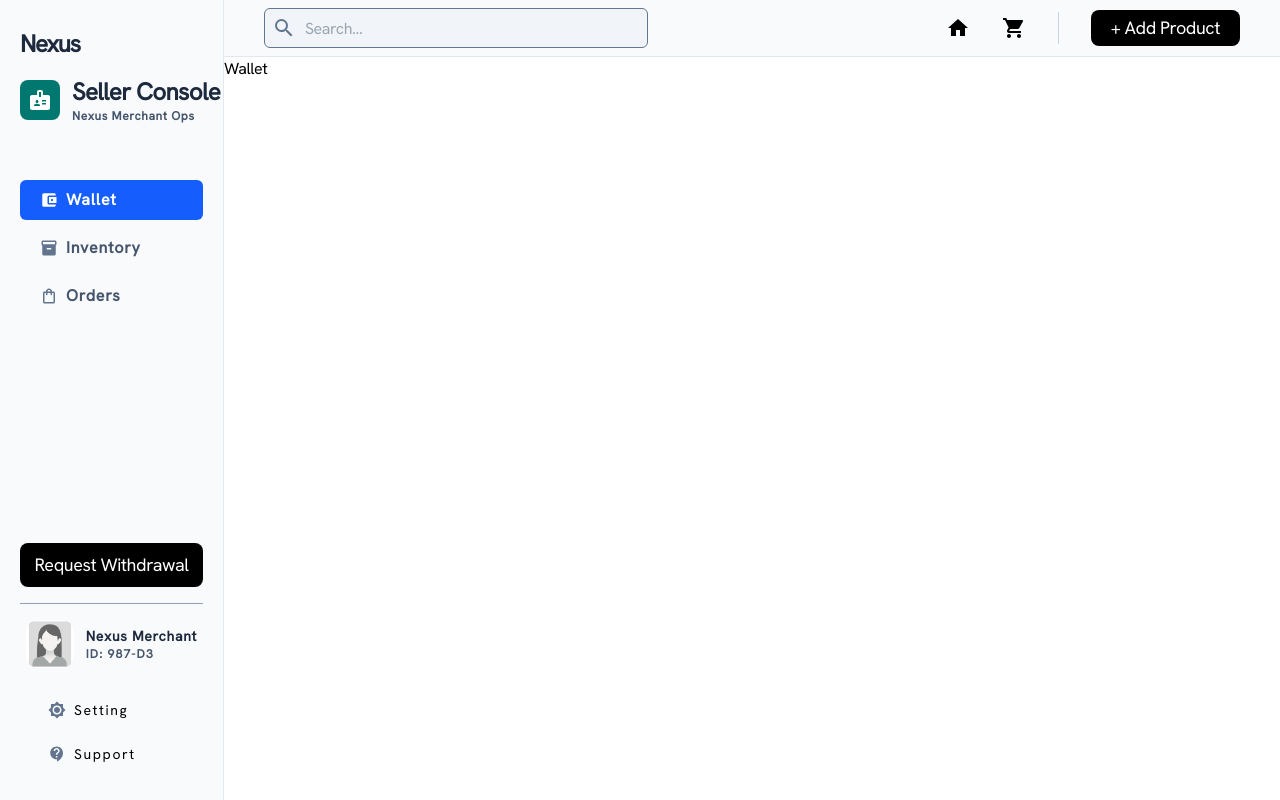
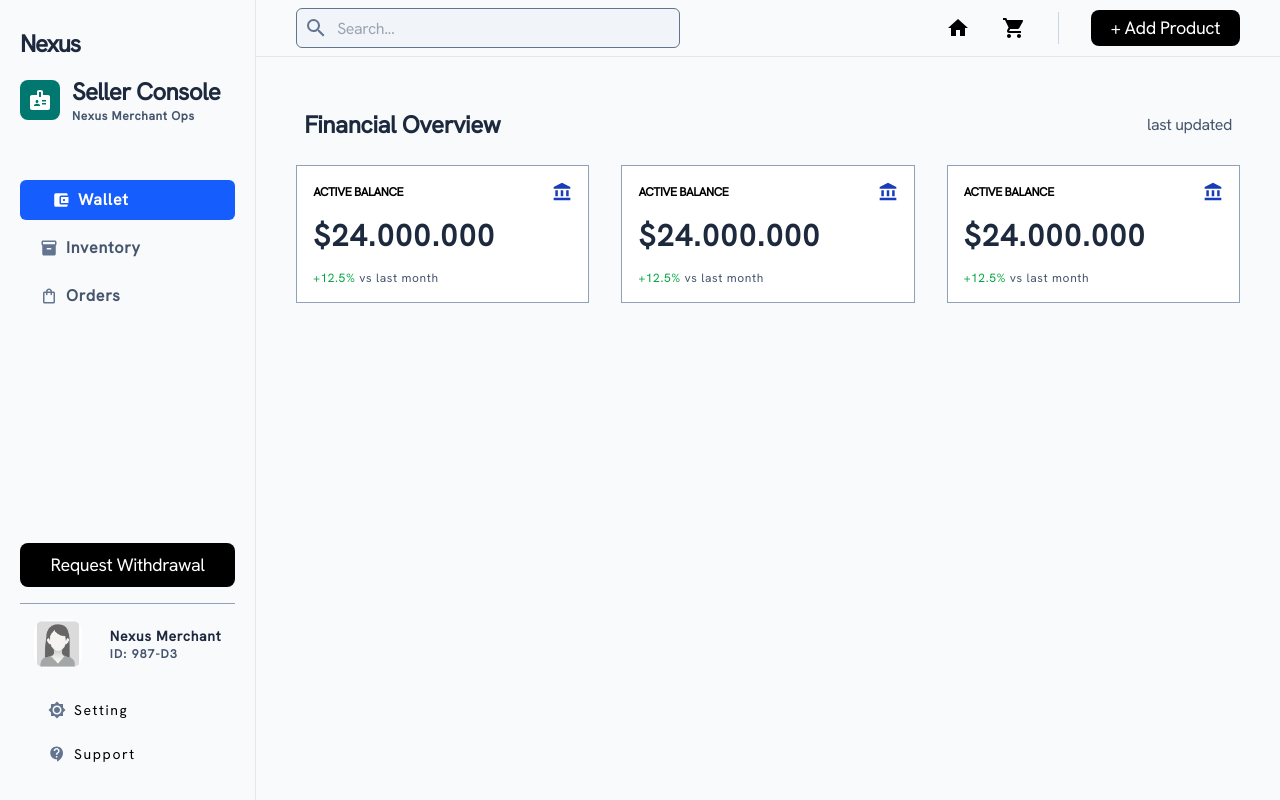
Before and after one commit to Sarath-Dharmaraj/Nexus_Commerce, a React (Vite) app in the folder Frontend/: page /merchant in a window 1280 px wide. Built offline with nearby package versions, Linux system fonts and the light colour scheme.

Commit message:
cards added for wallet

```diff
--- a/Frontend/src/components/merchComp/HeaderMerch.jsx
+++ b/Frontend/src/components/merchComp/HeaderMerch.jsx
@@ -21,7 +21,7 @@ function HeaderMerch() {
             <span className="cursor-pointer">
               <MdHome />
             </span>
-            <span>
+            <span className="cursor-pointer">
               <MdLocalGroceryStore className="cursor-pointer" />
             </span>
           </div>
--- a/Frontend/src/components/merchComp/Sidebar.jsx
+++ b/Frontend/src/components/merchComp/Sidebar.jsx
@@ -12,22 +12,22 @@ function Sidebar() {
   const { state, dispatch } = useMerchant();
   console.log(state);
   return (
-    <div className="hiddden md:static w-[17.5%]  py-5 bg-slate-50 border-r border-slate-200">
+    <div className="hiddden md:static w-xs py-5 bg-slate-50 border-r border-slate-200">
       <div className="flex flex-col items-center gap-14 mx-5 py-2 h-full">
         {/* Ttile */}
         <div className="w-full flex flex-col items-start gap-4">
           <span className="text-2xl font-bold tracking-tighter text-slate-800">
             Nexus
           </span>
-          <div className="flex items-center justify-around gap-3">
-            <span className="bg-teal-700 text-white text-2xl p-2 rounded-lg ">
+          <div className="flex items-center justify-around gap-3 ">
+            <span className="bg-teal-700 text-white text-xl lg:text-2xl p-2 rounded-lg ">
               <MdBadge />
             </span>
-            <div className="flex flex-col items-start justify-around capitalize">
-              <span className="text-2xl font-bold tracking-tight text-slate-800 text-nowrap">
+            <div className="flex flex-col items-start justify-around capitalize ">
+              <span className="text-xl lg:text-2xl font-bold tracking-tight text-slate-800 text-nowrap">
                 seller console
               </span>
-              <span className="text-xs tracking-wider font-bold text-slate-600 text-nowrap">
+              <span className="text-[10px] lg:text-xs tracking-wider font-bold text-slate-600 text-nowrap">
                 nexus merchant ops
               </span>
             </div>
@@ -36,7 +36,7 @@ function Sidebar() {
         {/* Nav */}
         <div className="flex flex-col items-start justify-around gap-2 w-full text-slate-600 tracking-wider font-bold capitalize">
           <span
-            className={`w-full inline-flex items-center gap-2 px-5 py-2 rounded-md ${state.wallet ? "bg-blue-600 text-white" : "hover:bg-sky-100"}`}
+            className={`w-full inline-flex items-center gap-2 px-5 py-2 rounded-md transition duration-150 cursor-pointer ${state.wallet ? "bg-blue-600 text-white px-8" : "hover:bg-blue-100"}`}
             onClick={() => dispatch({ type: "WALLET" })}
           >
             <MdAccountBalanceWallet
@@ -45,7 +45,7 @@ function Sidebar() {
             wallet
           </span>
           <span
-            className={`w-full inline-flex items-center gap-2 px-5 py-2 rounded-md ${state.inventory ? "bg-blue-600 text-white" : "hover:bg-sky-100"}`}
+            className={`w-full inline-flex items-center gap-2 px-5 py-2 rounded-md transition duration-150 cursor-pointer ${state.inventory ? "bg-blue-600 text-white px-8" : "hover:bg-blue-100"}`}
             onClick={() => dispatch({ type: "INVENTORY" })}
           >
             <MdInventory
@@ -54,7 +54,7 @@ function Sidebar() {
             inventory
           </span>
           <span
-            className={`w-full inline-flex items-center gap-2 px-5 py-2 rounded-md ${state.orders ? "bg-blue-600 text-white" : "hover:bg-sky-100"}`}
+            className={`w-full inline-flex items-center gap-2 px-5 py-2 rounded-md transition duration-150 cursor-pointer ${state.orders ? "bg-blue-600 text-white px-8" : "hover:bg-blue-100"}`}
             onClick={() => dispatch({ type: "ORDERS" })}
           >
             <MdOutlineShoppingBag
@@ -67,7 +67,7 @@ function Sidebar() {
         <div className="flex-1"></div>
         <div className=" w-full flex flex-col gap-4">
           {/* withdraw botton */}
-          <div className="w-full text-lg text-white tracking-tight capitalize bg-black text-center py-2 rounded-lg">
+          <div className="w-full text-lg text-white tracking-tight capitalize bg-black text-center py-2 rounded-lg cursor-pointer">
             <p>request withdrawal</p>
           </div>
           <span className="h-px  bg-slate-400"></span>
@@ -87,11 +87,11 @@ function Sidebar() {
           </div>
           {/* nav */}
           <div className="flex flex-col items-start justify-around gap-2 capitalize text-800 tracking-widest">
-            <span className="w-full inline-flex items-center gap-2 px-7 py-2 text-sm rounded-md hover:bg-sky-100">
+            <span className="w-full inline-flex items-center gap-2 px-7 py-2 text-sm rounded-md hover:bg-blue-100 cursor-pointer">
               <MdBrightness7 className="text-lg text-slate-500" />
               setting
             </span>
-            <span className="w-full inline-flex items-center gap-2 px-7 py-2 text-sm rounded-md hover:bg-sky-100">
+            <span className="w-full inline-flex items-center gap-2 px-7 py-2 text-sm rounded-md hover:bg-blue-100 cursor-pointer">
               <MdContactSupport className="text-lg text-slate-500" />
               support
             </span>
--- a/Frontend/src/components/merchComp/Wallet.jsx
+++ b/Frontend/src/components/merchComp/Wallet.jsx
@@ -1,10 +1,130 @@
+import { MdAccountBalance } from "react-icons/md";
 import { useMerchant } from "../../context/merchantContext";
 
 function Wallet() {
   const { state } = useMerchant();
 
+  const financialOverviewData = [
+    {
+      id: "card_1",
+      title: "ACTIVE BALANCE",
+      value: "$42,850.00",
+      subtitle: "+12.4%",
+      trend: "up",
+      iconType: "bank",
+    },
+    {
+      id: "card_2",
+      title: "PENDING PAYOUTS",
+      value: "$8,420.50",
+      subtitle: "Expected clearance: 2 Days",
+      trend: "neutral",
+      iconType: "clock",
+    },
+    {
+      id: "card_3",
+      title: "TOTAL REVENUE (YTD)",
+      value: "$1.2M",
+      subtitle: "Progress to goal",
+      progressValue: 75,
+      iconType: "chart",
+    },
+  ];
+
+  const payoutLedgerData = [
+    {
+      transactionId: "TXN-89241",
+      date: "Oct 24, 2023",
+      amount: "$4,250.00",
+      status: "Processing",
+    },
+    {
+      transactionId: "TXN-89232",
+      date: "Oct 20, 2023",
+      amount: "$12,100.50",
+      status: "Cleared",
+    },
+    {
+      transactionId: "TXN-89223",
+      date: "Oct 15, 2023",
+      amount: "$850.00",
+      status: "Cleared",
+    },
+    {
+      transactionId: "TXN-89214",
+      date: "Oct 10, 2023",
+      amount: "$3,400.00",
+      status: "Failed",
+    },
+  ];
+
   if (!state.wallet) return null;
-  return <div>Wallet</div>;
+
+  return (
+    <div className="w-full h-screen bg-slate-50 px-5 py-8">
+      <div className="flex flex-col items-center justify-around gap-6 w-full px-5 py-5 ">
+        <div className="flex items-center justify-between px-2 w-full font-hanken tracking-tight text-slate-600 ">
+          <p className="text-2xl font-bold text-slate-800 capitalize">
+            financial overview
+          </p>
+          <p>last updated</p>
+        </div>
+        <div className="flex items-center justify-between w-full gap-8">
+          <div className="flex flex-col items-start justify-around gap-4 px-4 py-4 bg-white border border-slate-400 hover:border-black  w-full">
+            <div className="flex items-center justify-between w-full">
+              <p className="text-xs font-bold uppercase">Active Balance</p>
+              <span className="text-blue-800 text-xl ">
+                <MdAccountBalance />
+              </span>
+            </div>
+            <p className="text-3xl tracking-wider font-bold text-slate-800">
+              $24.000.000
+            </p>
+            <div>
+              <p className="text-xs tracking-wider text-slate-600">
+                <span className="text-green-600">+12.5%</span> vs last
+                month{" "}
+              </p>
+            </div>
+          </div>
+          <div className="flex flex-col items-start justify-around gap-4 px-4 py-4 bg-white border border-slate-400 hover:border-black  w-full">
+            <div className="flex items-center justify-between w-full">
+              <p className="text-xs font-bold uppercase">Active Balance</p>
+              <span className="text-blue-800 text-xl ">
+                <MdAccountBalance />
+              </span>
+            </div>
+            <p className="text-3xl tracking-wider font-bold text-slate-800">
+              $24.000.000
+            </p>
+            <div>
+              <p className="text-xs tracking-wider text-slate-600">
+                <span className="text-green-600">+12.5%</span> vs last
+                month{" "}
+              </p>
+            </div>
+          </div>
+          <div className="flex flex-col items-start justify-around gap-4 px-4 py-4 bg-white border border-slate-400 hover:border-black  w-full">
+            <div className="flex items-center justify-between w-full">
+              <p className="text-xs font-bold uppercase">Active Balance</p>
+              <span className="text-blue-800 text-xl ">
+                <MdAccountBalance />
+              </span>
+            </div>
+            <p className="text-3xl tracking-wider font-bold text-slate-800">
+              $24.000.000
+            </p>
+            <div>
+              <p className="text-xs tracking-wider text-slate-600">
+                <span className="text-green-600">+12.5%</span> vs last
+                month{" "}
+              </p>
+            </div>
+          </div>
+        </div>
+      </div>
+    </div>
+  );
 }
 
 export default Wallet;
```
